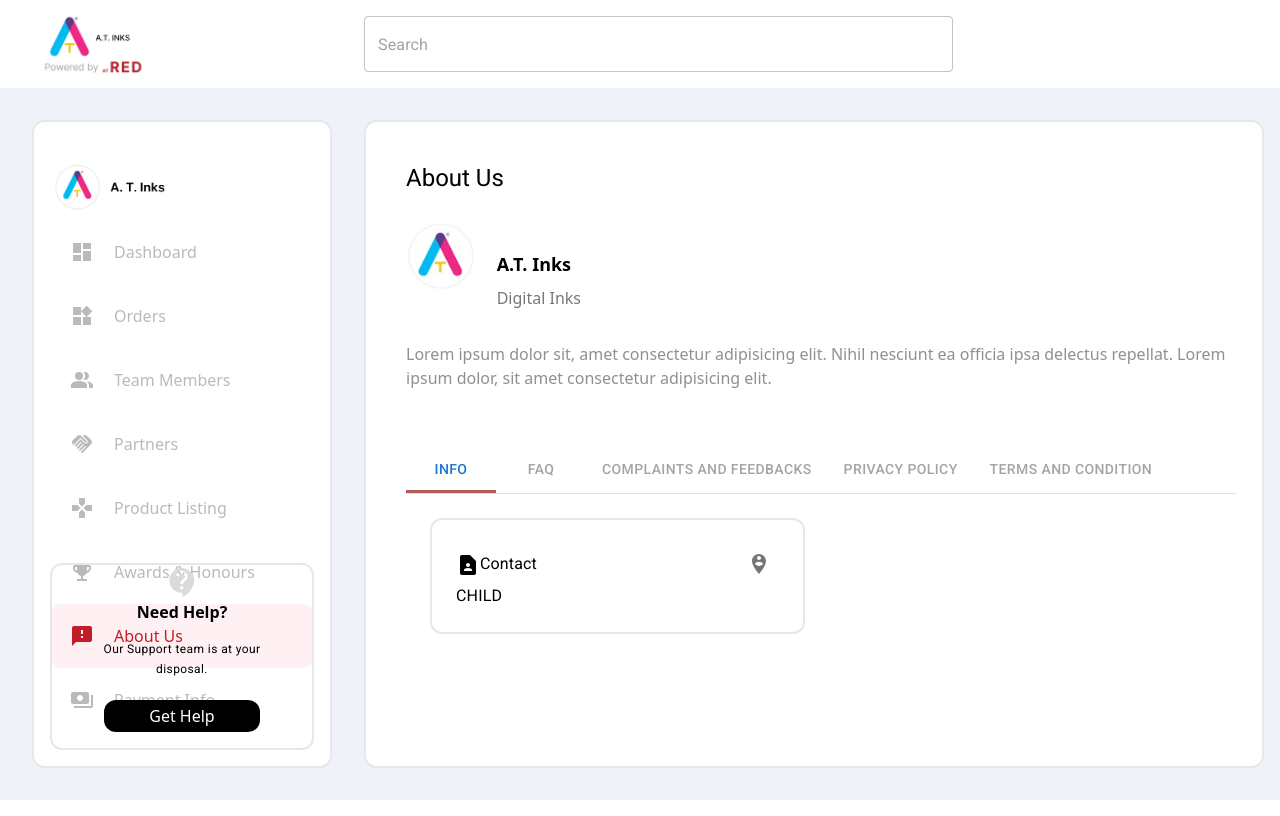
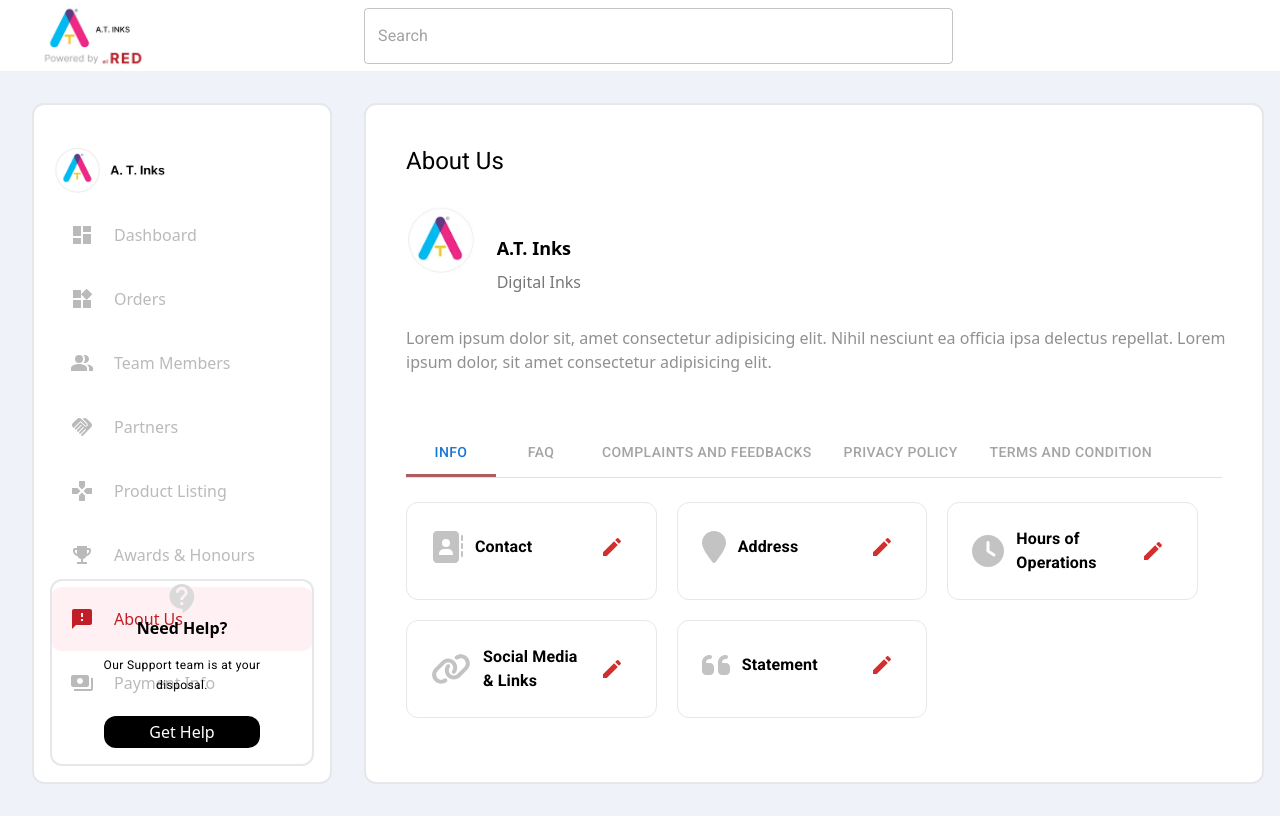
Before and after one commit to WyvernDrexx/ts_webapp_atinks, a React (Vite) app: page / in a window 1280 px wide. Built offline with nearby package versions, Linux system fonts and the light colour scheme.

Commit message:
about us info tab add cards

```diff
--- a/src/components/common/Tabs.tsx
+++ b/src/components/common/Tabs.tsx
@@ -51,7 +51,7 @@
           </TabList>
         </Box>
         {tabs.map((e, i) => (
-          <TabPanel key={i} value={i.toString()}>
+          <TabPanel sx={{ paddingLeft: 0 }} key={i} value={i.toString()}>
             {e.Component}
           </TabPanel>
         ))}
--- a/src/features/contact/components/AboutUs/AboutUs.tsx
+++ b/src/features/contact/components/AboutUs/AboutUs.tsx
@@ -1,11 +1,10 @@
-import { ContactPage } from '@mui/icons-material'
 import { Typography } from '@mui/material'
 import { Tabs } from 'components/common'
-import { Card } from './Components'
+import { Info } from './Components/Info'
 
 function AboutUs() {
   return (
-    <div>
+    <div className='w-[100%]'>
       <Typography gutterBottom variant='h5'>
         About Us
       </Typography>
@@ -29,17 +28,7 @@
             tabs={[
               {
                 label: 'Info',
-                Component: (
-                  <div>
-                    <Card
-                      icon={<ContactPage />}
-                      onEditClick={() => null}
-                      title='Contact'
-                    >
-                      CHILD
-                    </Card>
-                  </div>
-                )
+                Component: <Info />
               },
               {
                 label: 'FAQ',
--- a/src/features/contact/components/AboutUs/Components/Card.tsx
+++ b/src/features/contact/components/AboutUs/Components/Card.tsx
@@ -1,9 +1,12 @@
-import { PersonPinCircle } from '@mui/icons-material'
+import { IconDefinition } from '@fortawesome/fontawesome-svg-core'
+import { FontAwesomeIcon } from '@fortawesome/react-fontawesome'
+import { Edit } from '@mui/icons-material'
 import { IconButton } from '@mui/material'
 import { PropsWithChildren } from 'react'
+
 type CardProps = {
   title: string
-  icon: JSX.Element
+  icon: IconDefinition
   onEditClick: () => void
 }
 
@@ -14,17 +17,17 @@
   children
 }: PropsWithChildren<CardProps>) {
   return (
-    <div className={`w-[375px] border-2 p-6 rounded-xl`}>
+    <div className={`border p-6 rounded-xl`}>
       <div className='flex justify-between items-center'>
-        <div>
-          {icon}
-          {title}
+        <div className='flex items-center'>
+          <FontAwesomeIcon size='2x' color='#c3c3c3' icon={icon} />
+          <p className='ml-3 font-semibold'>{title}</p>
         </div>
         <IconButton onClick={onEditClick}>
-          <PersonPinCircle />
+          <Edit color='error' />
         </IconButton>
       </div>
-      {children}
+      <div>{children}</div>
     </div>
   )
 }
--- /dev/null
+++ b/src/features/contact/components/AboutUs/Components/Info.tsx
@@ -0,0 +1,48 @@
+import {
+  faAddressBook,
+  faLocationPin,
+  faClock,
+  faLink,
+  faQuoteLeft
+} from '@fortawesome/free-solid-svg-icons'
+import { Card } from './Card'
+
+function Info() {
+  const cards = [
+    {
+      title: 'Contact',
+      icon: faAddressBook,
+      onEditClick: () => alert('Clicked!')
+    },
+    {
+      title: 'Address',
+      icon: faLocationPin,
+      onEditClick: () => alert('Clicked!')
+    },
+    {
+      title: 'Hours of Operations',
+      icon: faClock,
+      onEditClick: () => alert('Clicked!')
+    },
+    {
+      title: 'Social Media & Links',
+      icon: faLink,
+      onEditClick: () => alert('Clicked!')
+    },
+    {
+      title: 'Statement',
+      icon: faQuoteLeft,
+      onEditClick: () => alert('Clicked!')
+    }
+  ]
+
+  return (
+    <div className='grid grid-cols-3 gap-5'>
+      {cards.map((e) => (
+        <Card icon={e.icon} onEditClick={e.onEditClick} title={e.title} />
+      ))}
+    </div>
+  )
+}
+
+export { Info }
```
